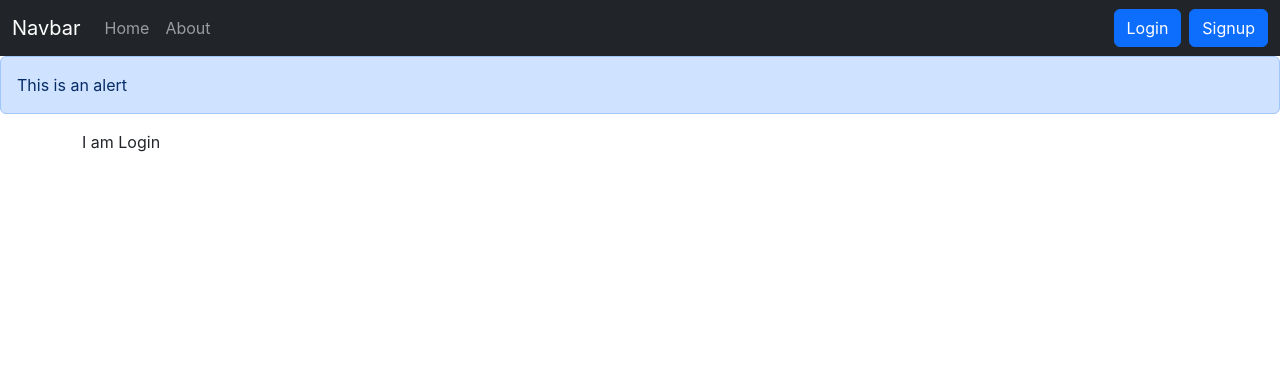
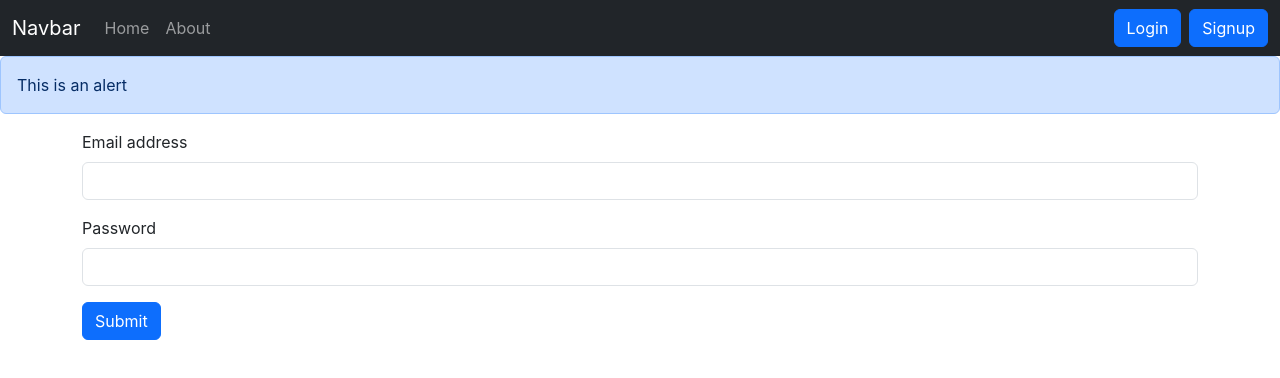
Before and after one commit to Rohit-GHacc/inote, a React (Create React App) app: page /login in a window 1280 px wide. Shown: the top 378 px of the page. Built offline with nearby package versions, Linux system fonts and the light colour scheme.

Commit message:
Setting up functioning of Login component User Login done

```diff
--- a/src/components/Login.js
+++ b/src/components/Login.js
@@ -1,9 +1,51 @@
-import React from 'react'
+import React, { useState } from 'react'
+import {useNavigate} from 'react-router-dom'
 
 const Login = () => {
+  const navigate = useNavigate()
+  const [credentials, setCredentials] = useState({ email: '', password: '' })
+  const handleSubmit = async (e) => {
+    e.preventDefault();
+    console.log('Submit Button clicked')
+    const response = await fetch(`http://localhost:3001/api/auth/login`, {
+      method: 'POST',
+      headers: {
+        'Content-Type': 'application/json',
+
+      },
+      body: JSON.stringify({ email: credentials.email, password: credentials.password })
+    })
+    const json = await response.json();
+    console.log(json);
+    if(json.success){
+      localStorage.setItem('authtoken',json.authtoken);
+      navigate('/');
+    }
+    else
+    alert('Please enter correct credentials')
+  }
+  // const onChange = ()=>{
+  //   setCredentials({email,password})
+  // }
+  const onChange = (e)=>{
+    e.preventDefault()
+    setCredentials({...credentials,[e.target.name]: e.target.value})
+  }
   return (
     <div>
-      I am Login
+      <form onSubmit={handleSubmit}>
+        <div className="mb-3">
+          <label htmlFor="email" className="form-label">Email address</label>
+          <input type="email" className="form-control" name="email" id="email" onChange={onChange} value={credentials.email} aria-describedby="emailHelp" />
+          {/* <div id="emailHelp" className="form-text">We'll never share your email with anyone else.</div> */}
+        </div>
+        <div className="mb-3">
+          <label htmlFor="password" className="form-label">Password</label>
+          <input type="password" className="form-control" name="password" onChange={onChange} value={credentials.password} id="password" />
+        </div>
+
+        <button type="submit" className="btn btn-primary">Submit</button>
+      </form>
     </div>
   )
 }
```
Also changed, not shown: 1 other file (tests, documents, lock files or other folders).
